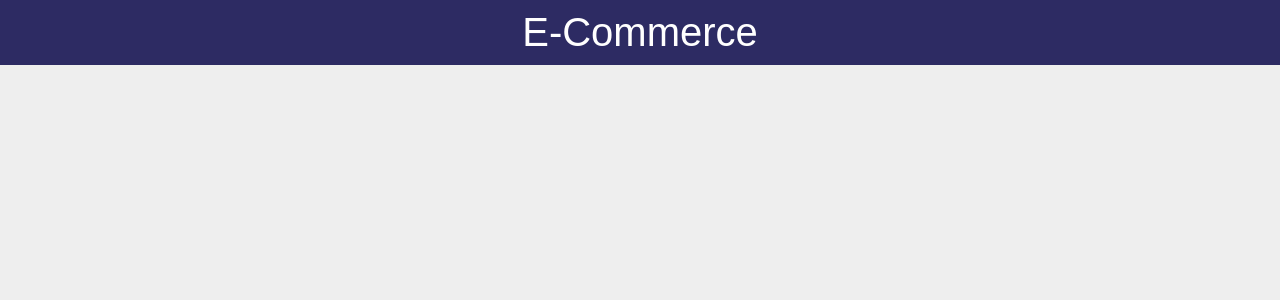
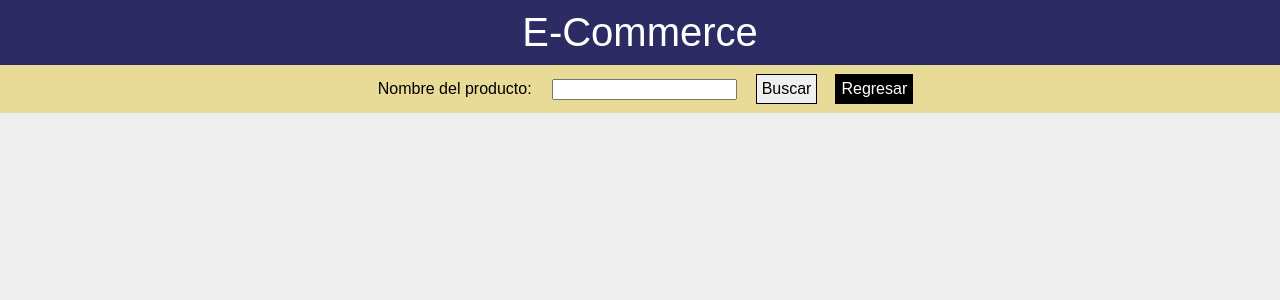
Before and after one commit to VictorFranco/react-ecommerce, a React (Create React App) app: page /Compra in a window 1280 px wide. Before the commit this address had no page. Shown: the top 300 px of the page. Built offline with nearby package versions, Linux system fonts and the light colour scheme.

Commit message:
feat: add Compra component

```diff
--- a/src/App.js
+++ b/src/App.js
@@ -4,6 +4,7 @@ import './App.css';
 import Header from './components/Header.js';
 import Menu from './components/Menu.js';
 import Captura from './components/Captura.js';
+import Compra from './components/Compra.js';
 
 function App() {
   return (
@@ -12,6 +13,7 @@ function App() {
       <Routes>
         <Route path='/' element={<Menu />}/>
         <Route path='/Captura' element={<Captura />}/>
+        <Route path='/Compra' element={<Compra />}/>
       </Routes>
     </div>
   );
--- a/src/components/Captura.css
+++ b/src/components/Captura.css
@@ -2,6 +2,8 @@
   display: flex;
   flex-direction: column;
   align-items: center;
+
+  font-family: sans-serif;
 }
 
 .captura form {
@@ -23,14 +25,18 @@
   grid-column: 2 span;
 }
 
-.return {
+.captura .return {
   padding: 10px;
   background: black;
 
   text-decoration: none;
   color: white;
 
-  border-radius: 10px;
+  transition: 0.3s;
+}
+
+.captura .return:hover {
+  box-shadow: 0 0 0 2px white, 0 0 0 3px black;
 }
 
 @media (max-width: 700px) {
--- /dev/null
+++ b/src/components/Compra.css
@@ -0,0 +1,44 @@
+.compra {
+  display: flex;
+  justify-content: center;
+
+  padding: 10px 0;
+  background: #E8DB97;
+
+  font-family: sans-serif;
+}
+
+.compra form {
+  display: flex;
+
+  align-items: center;
+}
+
+.compra form > * {
+  margin: 0 10px;
+}
+
+.compra .button {
+  display: grid;
+  place-items: center;
+
+  border: none;
+  padding: 5px;
+
+  font-size: 16px;
+  text-decoration: none;
+
+  box-shadow: 0 0 0 1px black;
+  transition: 0.3s;
+}
+
+.compra .button:hover {
+  box-shadow: 0 0 0 1px black, 0 0 0 2px white, 0 0 0 4px black;
+}
+
+.compra .return {
+  margin-left: 10px;
+  background: black;
+
+  color: white;
+}
--- /dev/null
+++ b/src/components/Compra.js
@@ -0,0 +1,18 @@
+import React from 'react';
+import './Compra.css';
+import {Link} from 'react-router-dom';
+
+function Compra () {
+  return (
+    <div className='compra'>
+      <form>
+        <label>Nombre del producto:</label>
+        <input type="text"/>
+        <input type="submit" className="button" value="Buscar"/>
+      </form>
+      <Link to = "/" className="button return"> Regresar </Link>
+    </div>
+  );
+}
+
+export default Compra;
```
